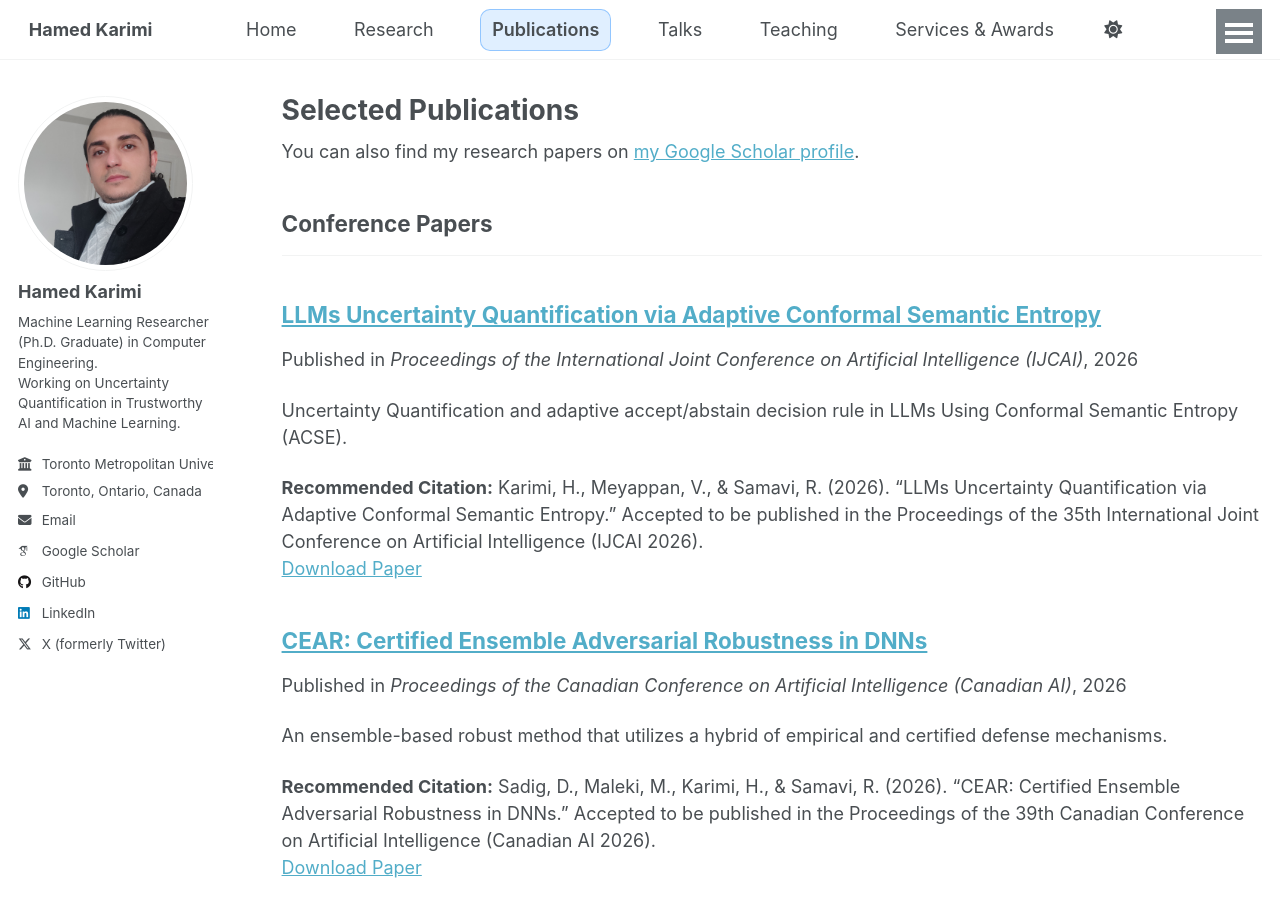
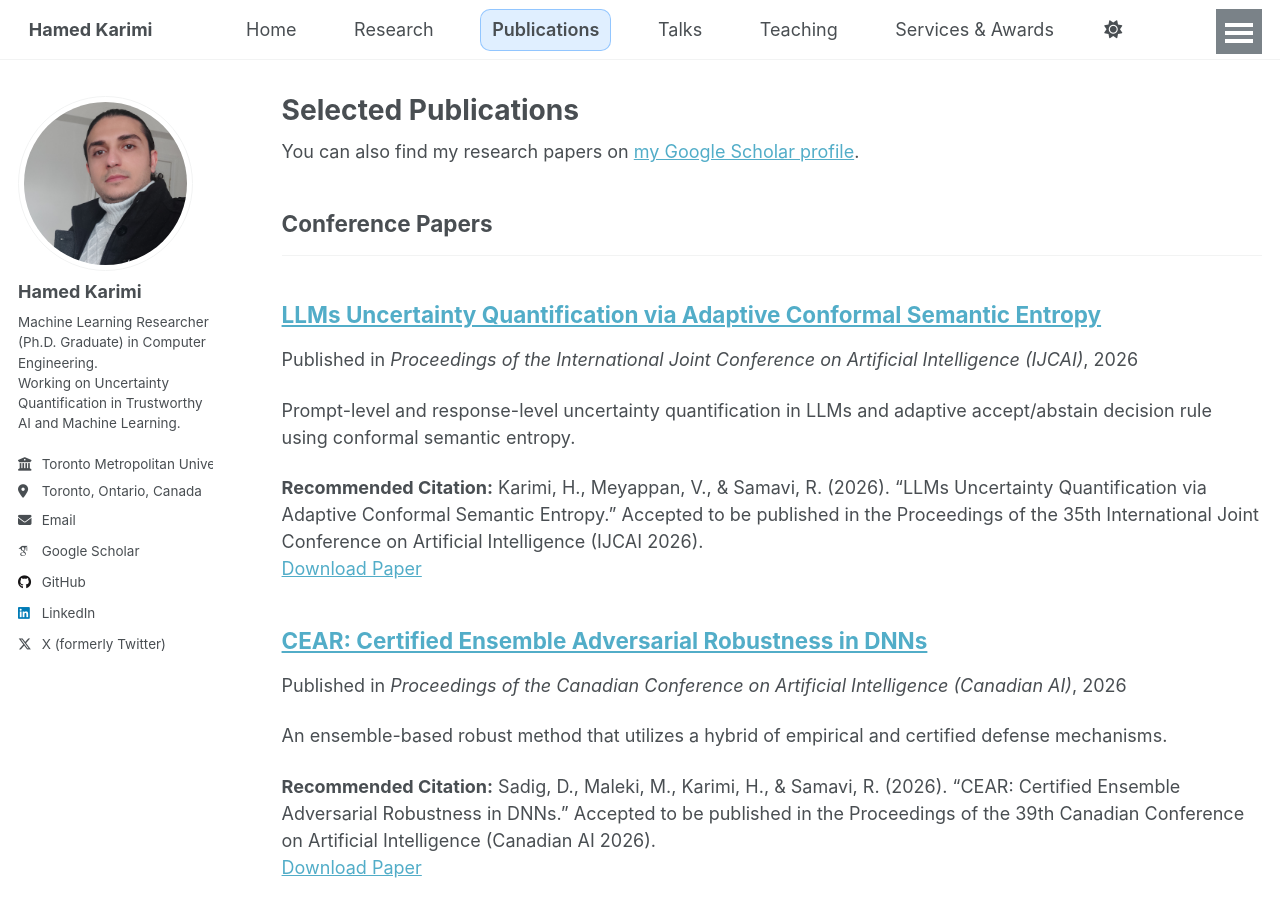
Before and after one commit to hamedmx/hamedmx.github.io, a Jekyll site: the page built from _pages/publications.html, in a window 1280 px wide and 900 px high. Built offline with Jekyll 4.4.1, drawn with Linux system fonts in a browser that asks for light colours; some web fonts are replaced; a script that is not in the unit is left out.

Commit message:
Update 2026-05-01-acse-ijcai.md

```diff
--- a/_publications/2026-05-01-acse-ijcai.md
+++ b/_publications/2026-05-01-acse-ijcai.md
@@ -3,7 +3,7 @@ title: "LLMs Uncertainty Quantification via Adaptive Conformal Semantic Entropy"
 collection: publications
 category: conferences
 permalink: /publication/2026-acse-ijcai
-excerpt: "Uncertainty Quantification and adaptive accept/abstain decision rule in LLMs Using Conformal Semantic Entropy (ACSE)."
+excerpt: "Prompt-level and response-level uncertainty quantification in LLMs and adaptive accept/abstain decision rule using conformal semantic entropy."
 date: 2026-05-01
 venue: "Proceedings of the International Joint Conference on Artificial Intelligence (IJCAI)"
 paperurl: "https://arxiv.org/abs/2605.04295"
```
